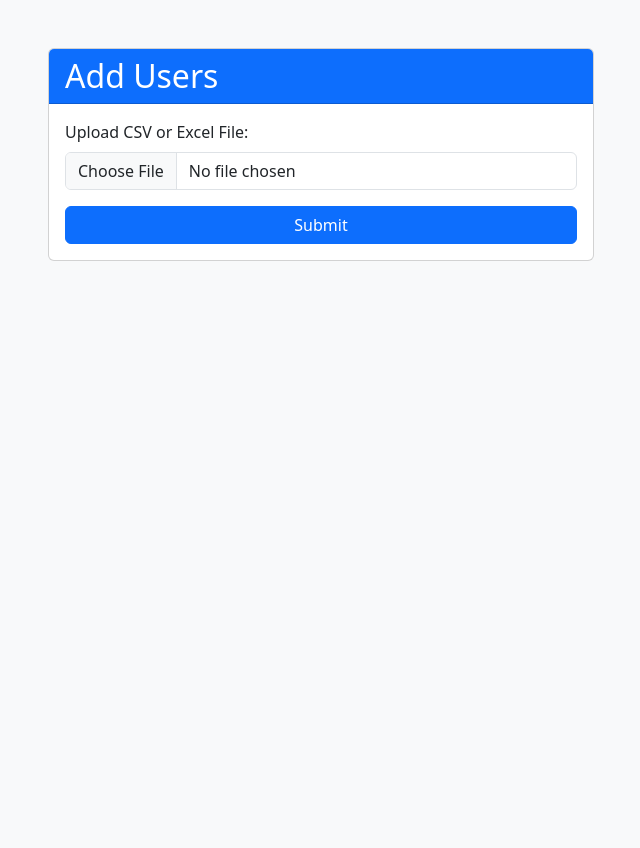
After one commit to manaschaturvedi/rag-chat-app, a Flask app: template templates/add_users.html in a window 1280 px wide. The commit adds this page. Shown: the whole page, without its empty margins (319-959 px from the left). Run offline with Flask 3, Linux system fonts and the light colour scheme; the template is opened without the code that fills it, so the values that code supplies are empty; some libraries are stand-ins or nearby versions.

Commit message:
adding the add users flow

```diff
--- a/app.py
+++ b/app.py
@@ -186,6 +186,51 @@ def chat():
 
     return render_template('index.html')  # Render the chat page for GET requests
 
+@app.route('/add-users', methods=['GET', 'POST'])
+def add_users():
+    if 'email' not in session or session['email'] not in load_users()['admins']:
+        return "Access denied", 403
+
+    if request.method == 'GET':
+        return render_template('add_users.html')
+
+    if 'file' not in request.files:
+        return "No file part", 400
+    file = request.files['file']
+    if file.filename == '':
+        return "No selected file", 400
+
+    if file and (file.filename.endswith('.csv') or file.filename.endswith('.xlsx')):
+        try:
+            if file.filename.endswith('.csv'):
+                df = pd.read_csv(file)
+            else:
+                df = pd.read_excel(file)
+
+            required_columns = ['email', 'password', 'role']
+            if not all(col in df.columns for col in required_columns):
+                return "File must contain email, password, and role columns", 400
+
+            new_users = df.to_dict('records')
+            users = load_users()
+
+            for user in new_users:
+                if user['role'] == 'admin':
+                    users['admins'][user['email']] = user['password']
+                elif user['role'] == 'user':
+                    users['users'][user['email']] = user['password']
+                else:
+                    return f"Invalid role for user {user['email']}", 400
+
+            with open('users.json', 'w') as f:
+                json.dump(users, f)
+
+            return "Users added successfully", 200
+        except Exception as e:
+            return f"Error processing file: {str(e)}", 500
+    else:
+        return "Invalid file format. Please upload a CSV or Excel file.", 400
+
 if __name__ == '__main__':
     os.makedirs('uploads', exist_ok=True)
     app.run(host='0.0.0.0', port=5000, debug=True)
--- /dev/null
+++ b/templates/add_users.html
@@ -0,0 +1,33 @@
+<!DOCTYPE html>
+<html lang="en">
+<head>
+    <meta charset="UTF-8">
+    <meta name="viewport" content="width=device-width, initial-scale=1.0">
+    <title>Add Users</title>
+    <link rel="stylesheet" href="{{ url_for('static', filename='css/styles.css') }}">
+    <link href="https://cdn.jsdelivr.net/npm/bootstrap@5.3.0/dist/css/bootstrap.min.css" rel="stylesheet">
+</head>
+<body class="bg-light">
+    <div class="container mt-5">
+        <div class="row justify-content-center">
+            <div class="col-md-6">
+                <div class="card">
+                    <div class="card-header bg-primary text-white">
+                        <h2 class="mb-0">Add Users</h2>
+                    </div>
+                    <div class="card-body">
+                        <form action="/add-users" method="POST" enctype="multipart/form-data">
+                            <div class="mb-3">
+                                <label for="file" class="form-label">Upload CSV or Excel File:</label>
+                                <input type="file" class="form-control" id="file" name="file" accept=".csv, .xlsx" required>
+                            </div>
+                            <button type="submit" class="btn btn-primary w-100">Submit</button>
+                        </form>
+                    </div>
+                </div>
+            </div>
+        </div>
+    </div>
+    <script src="https://cdn.jsdelivr.net/npm/bootstrap@5.3.0/dist/js/bootstrap.bundle.min.js"></script>
+</body>
+</html>
--- a/templates/index.html
+++ b/templates/index.html
@@ -21,6 +21,7 @@
                     {% endif %}
                 </div>
                 {% if 'email' in session and session['email'] in users['admins'] %}
+                    <a href="{{ url_for('add_users') }}" class="btn btn-outline-light w-100 mt-3">Add Users</a>
                     <a href="{{ url_for('upload') }}" class="btn btn-outline-light w-100 mt-3">Upload Files</a>
                 {% endif %}
                 <a href="{{ url_for('logout') }}" class="btn btn-outline-light w-100 mt-3">Logout</a>
```
